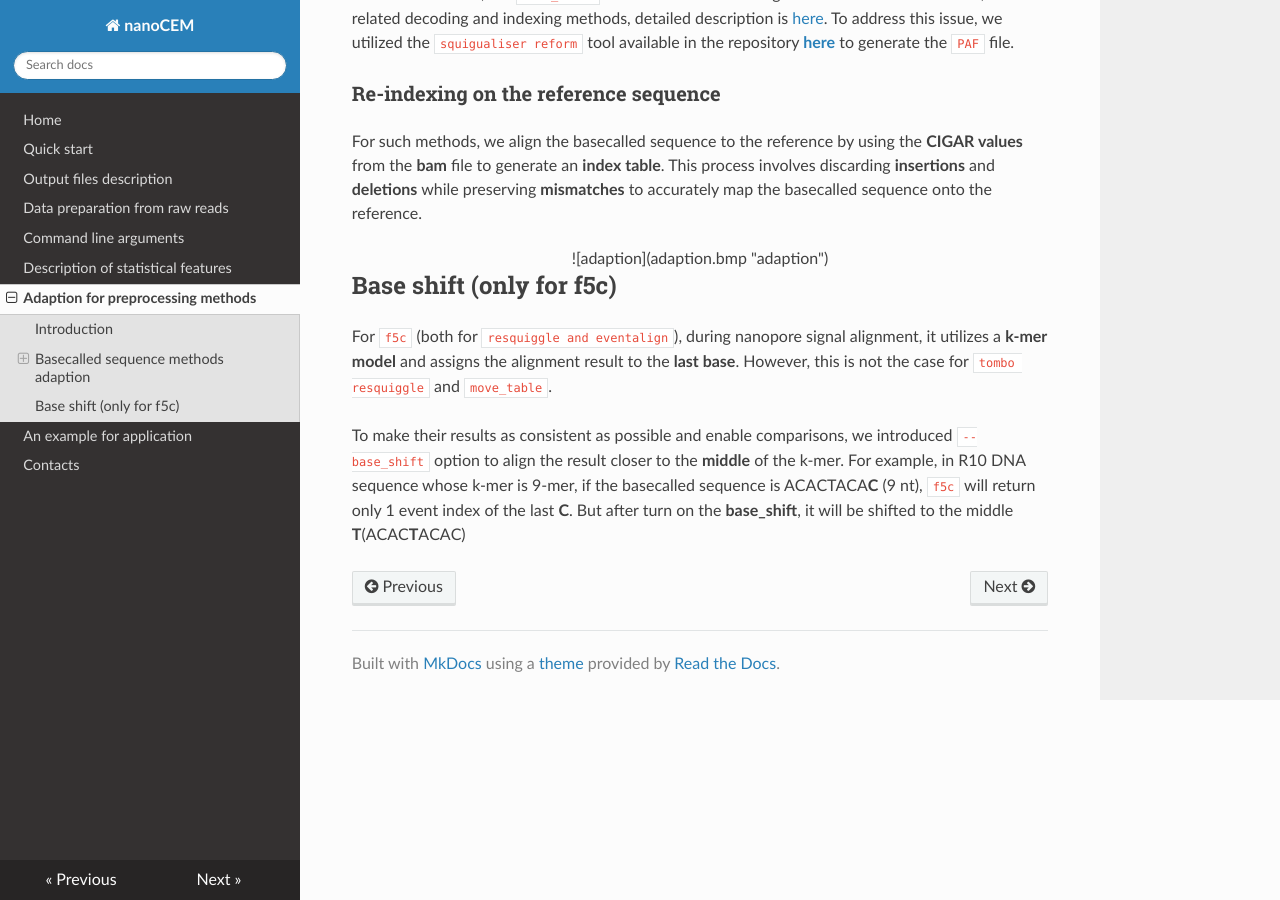
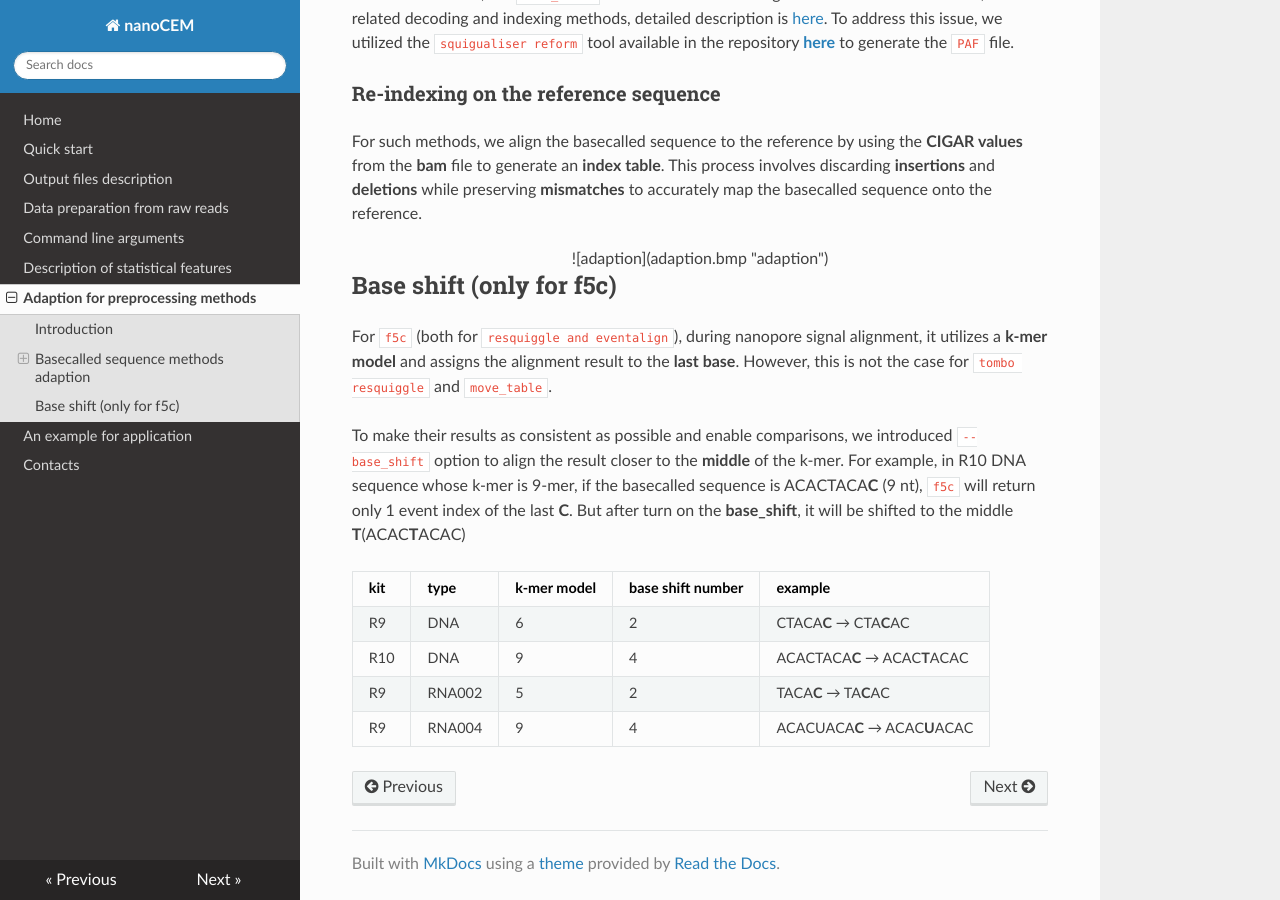
Before and after one commit to lrslab/nanoCEM, an MkDocs documentation site: the page built from docs/adaption.md, in a window 1280 px wide and 900 px high, scrolled down 641 px. Built offline with MkDocs 1.6.1, drawn with Linux system fonts in a browser that asks for light colours; nearby versions of some CDN libraries.

Commit message:
add adaption for the rna004

```diff
--- a/docs/adaption.md
+++ b/docs/adaption.md
@@ -32,3 +32,11 @@ To make their results as consistent as possible and enable comparisons,
 we introduced `--base_shift` option to align the result closer to the **middle** of the k-mer.
 For example, in R10 DNA sequence whose k-mer is 9-mer, if the basecalled sequence is ACACTACA**C** (9 nt), `f5c` will return only 1 event index of the last **C**.
 But after turn on the **base_shift**, it will be shifted to the middle **T**(ACAC**T**ACAC)
+
+
+| kit    | type | k-mer model  |base shift number |example |
+|--------|----------|-------|-------|-------|
+| R9    | DNA | 6 |2 |CTACA**C** → CTA**C**AC |
+| R10    | DNA | 9 |4 |ACACTACA**C** → ACAC**T**ACAC |
+| R9    | RNA002 | 5 |2 |TACA**C** → TA**C**AC |
+| R9    | RNA004 | 9 |4 |ACACUACA**C** → ACAC**U**ACAC |
```
Also changed, not shown: README.md (+10 -3 lines), docs/argument.md (+3 -0 lines), docs/index.md (+2 -3 lines), 1 other file.
